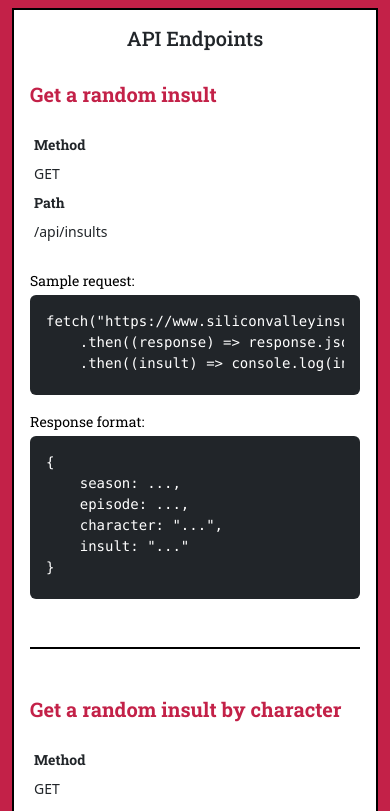
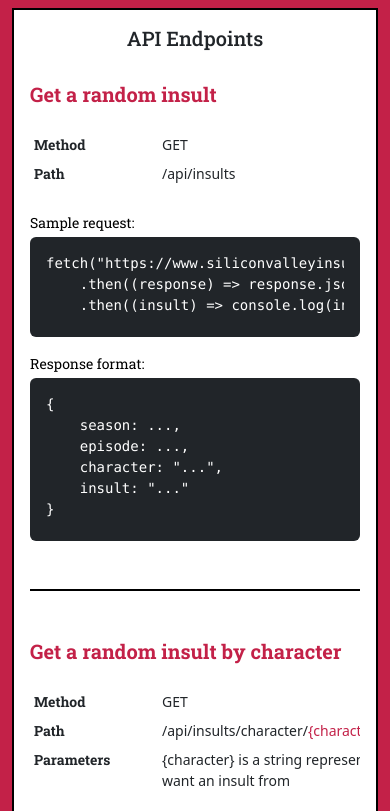
Before and after one commit to danielbrainich/silicon-valley-insults, a website: page static/index.html in a window 390 px wide. Shown: the part 1600-2411 px from the top of the page. Drawn offline with nearby package versions, Linux system fonts and the light colour scheme; files that its build step writes are made by us from their sources.

Commit message:
testing responsiveness

```diff
--- a/static/main.css
+++ b/static/main.css
@@ -69,23 +69,11 @@ a {
   padding-right: 1rem;
   font-weight: bold;
   font-family: 'Roboto Slab', serif;
-  width: 8rem
+  width: 8rem;
 }
 
-@media (max-width: 600px) {
-  .div-table-row {
-      display: block; /* Changes row display to block on small screens */
-  }
-
-  .div-table-cell {
-      display: block; /* Each cell takes full width, stacking vertically */
-      width: auto; /* Full width for each cell */
-      padding: .25rem; /* Adjust padding as needed */
-  }
-
-  .div-table-cell:first-child {
-      padding-right: .25rem; /* Consistent padding with other cells */
-  }
+.div-table-cell:last-child {
+  flex: 1;
 }
 
 .primary {
```
